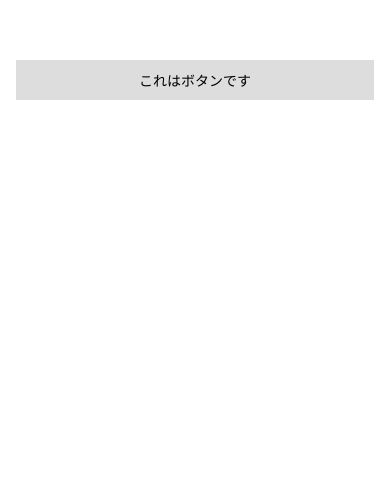
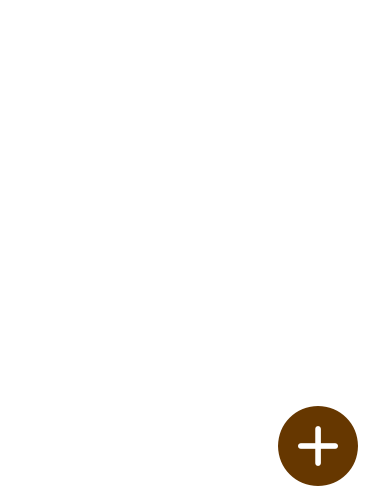
Before and after one commit to chinattei/my-app, a React Native app: screen / in a window 390 px wide. Shown: the part 342-844 px from the top of the page. Built offline with nearby package versions, Linux system fonts and the light colour scheme.

Commit message:
フローティングアクションボタンに変更

```diff
--- a/App.tsx
+++ b/App.tsx
@@ -7,18 +7,17 @@ import {
   Text,
   Alert,
  } from 'react-native';
+ import { AntDesign } from '@expo/vector-icons';
 
 const App = () => {
   return(
-  <SafeAreaView style={styles.container}>
-    <View>
+  <SafeAreaView style={styles.container} >
          <TouchableOpacity
         style={styles.button}
         onPress={() => Alert.alert('これはアラートちなってぃね')}
       >
-        <Text>これはボタンです</Text>
+        <AntDesign name="pluscircle" size={80} color="#663700" />
       </TouchableOpacity>
-    </View>
   </SafeAreaView>
   )
 };
@@ -33,11 +32,15 @@ const styles = StyleSheet.create({
     textAlign: 'center',
     marginVertical: 8,
   },
-  button:{
-    alignItems: "center",
-    backgroundColor: "#DDDDDD",
-    padding: 10
-
+  button: {
+    justifyContent: 'center',
+    alignItems: 'center',
+    width:80,
+    height: 80,
+    position: 'absolute',
+    right: 16,
+    bottom: 16,
+    borderRadius:50,
   }
 });
 
```
